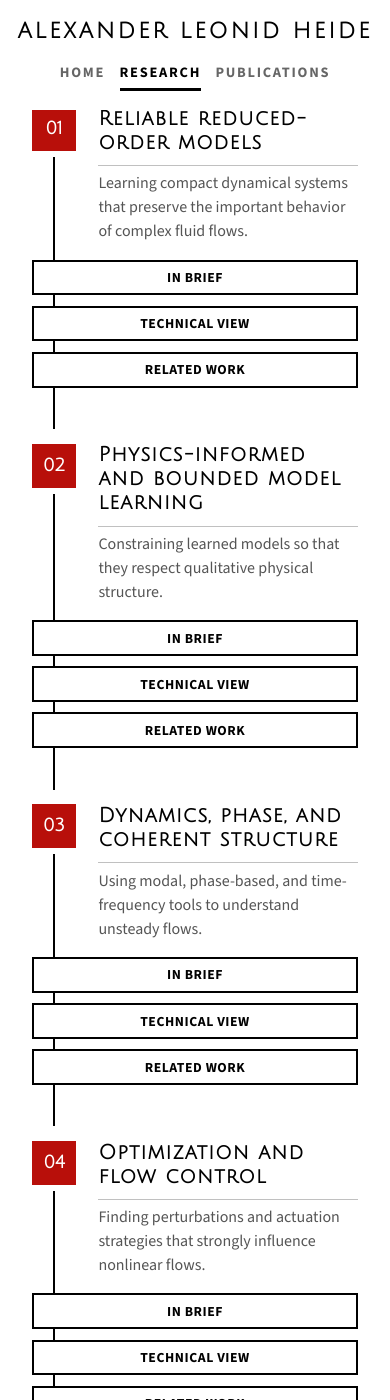
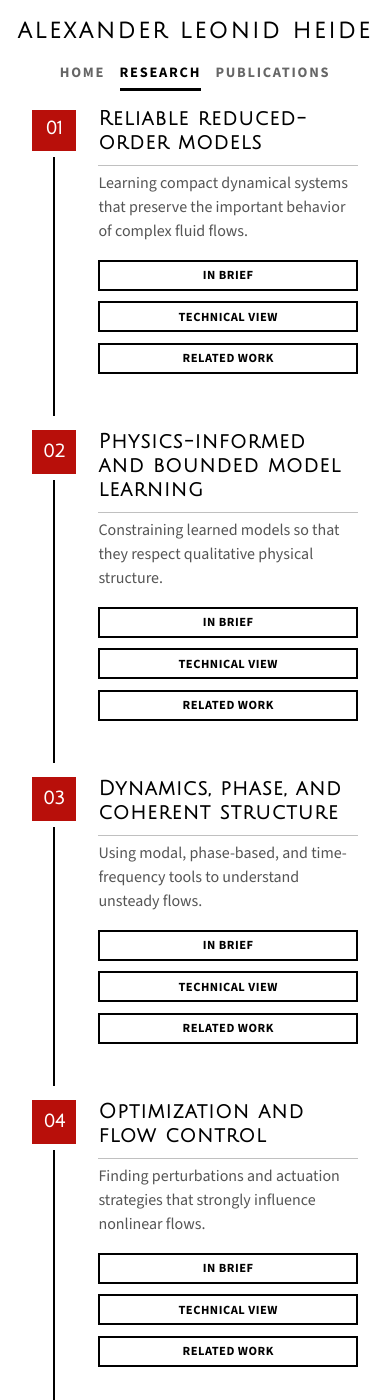
Before and after one commit to LeonidHeide/LeonidHeide.github.io, a Jekyll site: the page built from _pages/research.md, in a window 390 px wide and 1400 px high, scrolled down 541 px. Built offline with Jekyll 4.4.1, drawn with Linux system fonts in a browser that asks for light colours; a script bundle is joined from its source files by our own code; library files that are not in the unit come from our copies.

Commit message:
SSSB77RRes

```diff
--- a/_sass/_custom.scss
+++ b/_sass/_custom.scss
@@ -754,3 +754,22 @@ h3,
     height: 3.5rem;
   }
 }
+
+/* --- Mobile research buttons: align with theme text column --- */
+
+@media screen and (max-width: 600px) {
+  .research-toggle-row {
+    margin-left: calc(52px + 0.9rem) !important;
+    width: calc(100% - 52px - 0.9rem) !important;
+  }
+
+  .research-toggle-button {
+    font-size: 0.78em;
+    padding: 0.45em 0.55em;
+  }
+
+  .research-panel {
+    font-size: 0.95em;
+    padding: 0.85em 0.9em;
+  }
+}
```
